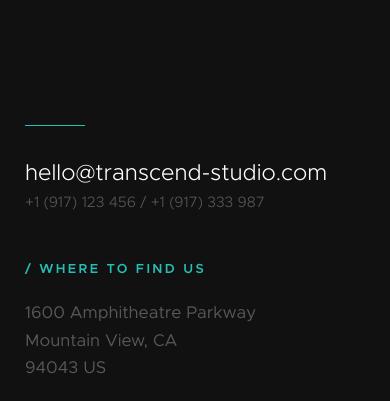
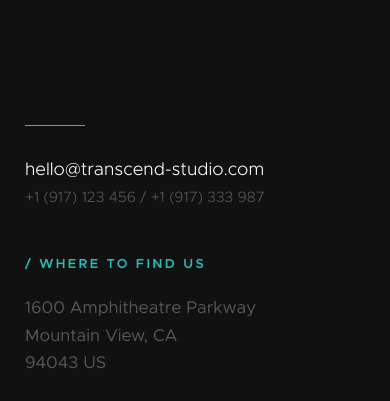
Before and after one commit to moonlitecreative/moonlitecreative.github.io, a plain HTML site: page docs/styles.html in a window 390 px wide. Shown: the part 10656-11057 px from the top of the page. Drawn offline with Linux system fonts and the light colour scheme; files whose address does not match are found by name.

Commit message:
Fix email font size; compress images; add favicon

```diff
--- a/docs/css/main.css
+++ b/docs/css/main.css
@@ -2998,7 +2998,7 @@ html.no-csstransitions .home-content__main {
 .contact-email {
   display: inline-block;
   font-family: "metropolis-light", sans-serif;
-  font-size: 3.2rem;
+  font-size: 5.2rem;
   line-height: 1.222;
   color: #ffffff;
   padding-top: 3.6rem;
@@ -3230,7 +3230,7 @@ html.no-csstransitions .home-content__main {
   }
 
   .contact-email {
-    font-size: 5rem;
+    font-size: 4.6rem;
   }
 
   .contact-number {
@@ -3251,7 +3251,7 @@ html.no-csstransitions .home-content__main {
 }
 @media only screen and (max-width: 1000px) {
   .contact-email {
-    font-size: 4.2rem;
+    font-size: 3.8rem;
   }
 
   .contact-number {
@@ -3282,7 +3282,7 @@ html.no-csstransitions .home-content__main {
   }
 
   .contact-email {
-    font-size: 3.6rem;
+    font-size: 3rem;
   }
 
   .contact-number {
@@ -3320,7 +3320,7 @@ html.no-csstransitions .home-content__main {
   }
 
   .contact-email {
-    font-size: 3rem;
+    font-size: 2.1rem;
   }
 
   .contact-number {
@@ -3377,7 +3377,7 @@ html.no-csstransitions .home-content__main {
   }
 
   .contact-email {
-    font-size: 2.4rem;
+    font-size: 1.9rem;
   }
 
   .contact-number {
```
Also changed, not shown: docs/index.html (+1 -1 lines), docs/favicon.ico, docs/images/Bryan_Benson.jpg, docs/images/Moonlite_Creative.png (added), docs/images/Scott_Benson.jpg, 1 other file.
